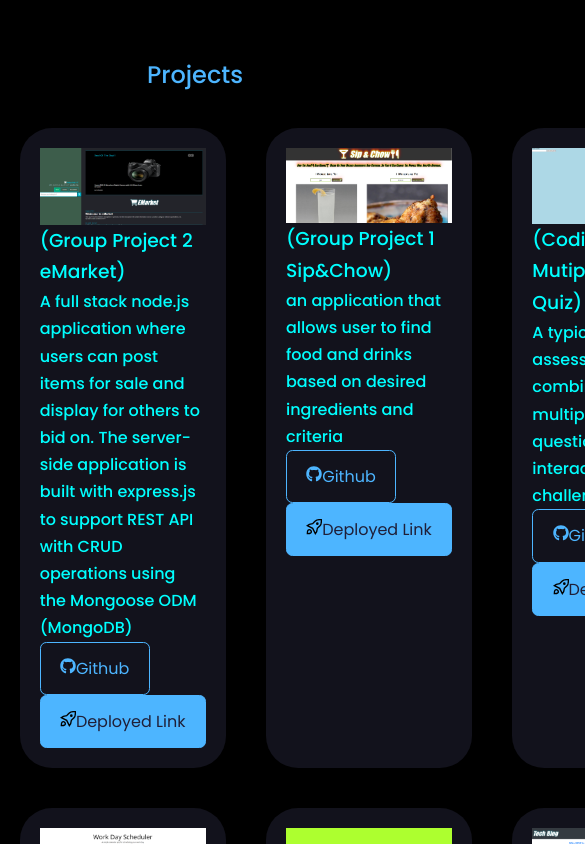
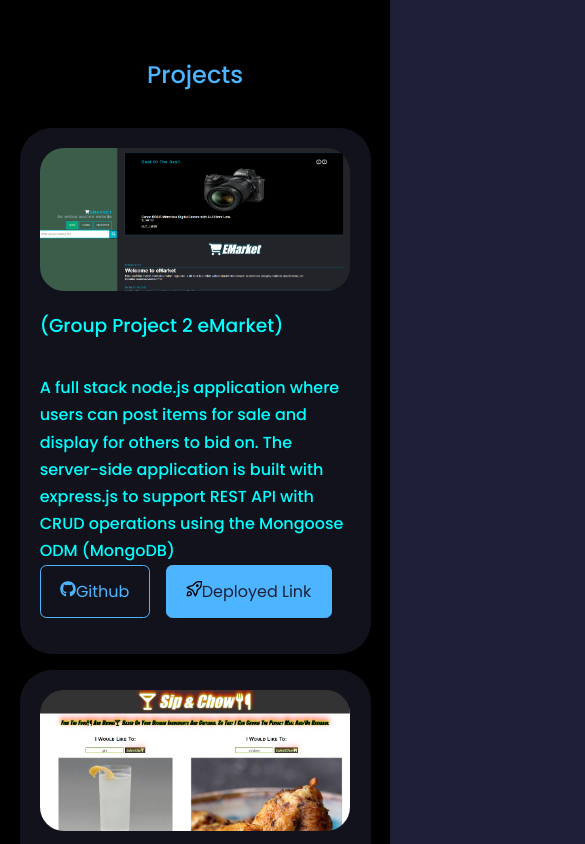
Before and after one commit to victor5055/react-portfolio-, a React (Create React App) app in the folder react-portfolio-/: page / in a window 390 px wide. Shown: the part 2260-3104 px from the top of the page, 585 px wide, since content can reach past the window. Built offline with nearby package versions, Linux system fonts and the light colour scheme; some icons are missing.

Commit message:
Polishing the project pictures.

```diff
--- a/react-portfolio-/src/components/portfolio/portfolio.css
+++ b/react-portfolio-/src/components/portfolio/portfolio.css
@@ -18,3 +18,34 @@
     border-color: var(--color-primary-variant);
     background: transparent;
   }
+
+ .portfolio__item-image {
+  border-radius: 1.5rem;
+  overflow: hidden;
+}
+
+.portfolio__item h3 {
+  margin: 1.2rem 0 2rem;
+}
+
+.portfolio__item-cta {
+  display: flex;
+  gap: 1rem;
+  margin-bottom: 1rem;
+}
+
+/* ================ MEDIA QUERIES (MEDIUM DEVICES) ================= */
+@media screen and (max-width: 1024px) {
+  .portfolio__container {
+    grid-template-columns: 1fr 1fr;
+    gap: 1.2rem;
+  }
+}
+
+/* ================ MEDIA QUERIES (SMALL DEVICES) ================= */
+@media screen and (max-width: 600px) {
+  .portfolio__container {
+    grid-template-columns: 1fr;
+    gap: 1rem;
+  }
+}
```
